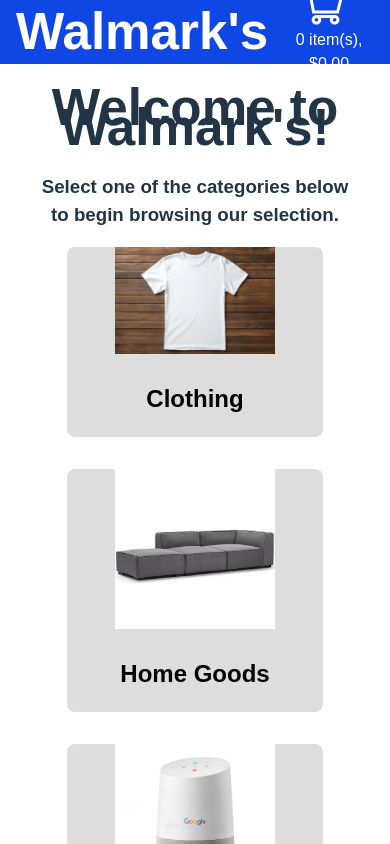
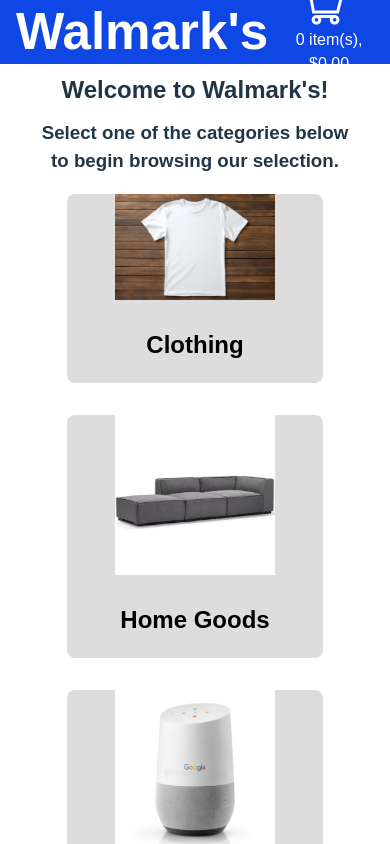
Before and after one commit to NathanStrobl/PWA-Shopping-List-Demo, a React (Vite) app in the folder shopping-cart-client/: page / in a window 390 px wide. Shown: the top 844 px of the page. Built offline with nearby package versions, Linux system fonts and the light colour scheme.

Commit message:
Made compliant for mobile use and removed custom fonts because I can't be bother rn (it's midnight).

```diff
--- a/shopping-cart-client/src/App.css
+++ b/shopping-cart-client/src/App.css
@@ -102,3 +102,10 @@
   margin-left: auto;
   min-width: 128px;
 }
+
+@media (max-width: 600px) {
+  h1.shrink {
+    font-size: 24px;
+    line-height: 12px;
+  }
+}
--- a/shopping-cart-client/src/pages/Homepage.jsx
+++ b/shopping-cart-client/src/pages/Homepage.jsx
@@ -10,7 +10,7 @@
     return (
         <>
             <div className="welcome-message-container">
-                <h1 style={{lineHeight: '20px'}}>Welcome to Walmark's!</h1>
+                <h1 class="shrink" style={{lineHeight: '20px'}}>Welcome to Walmark's!</h1>
                 <h3>Select one of the categories below to begin browsing our selection.</h3>
             </div>
             <div className="categories-container">
```
Also changed, not shown: shopping-cart-client/public/fonts/SourceSans3-Bold.ttf (deleted), shopping-cart-client/public/fonts/SourceSans3-Regular.ttf (deleted).
